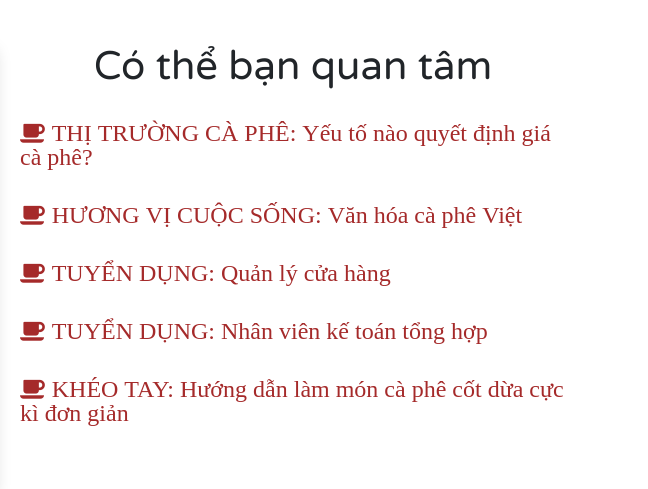
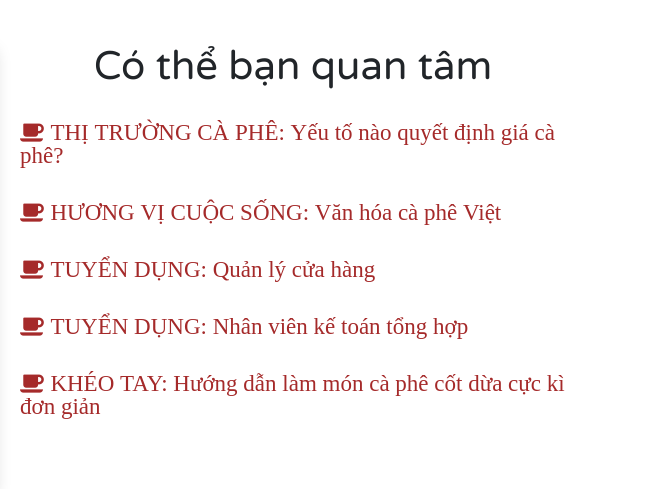
Before and after one commit to TRI4548/SGXua, a plain HTML site: page html/news.html in a window 1280 px wide. Shown: the part 1242-1731 px from the top of the page, 632-1280 px from the left. Drawn offline with nearby package versions, Linux system fonts and the light colour scheme.

Commit message:
fix outdate picture and related links's font-size

```diff
--- a/html/news.html
+++ b/html/news.html
@@ -150,7 +150,7 @@
             <div class="col-12 col-md-6 col-lg-3">
                 <div class="card-item card shadow mb-5 bg-body rounded-lg">
                     <a href="./tintucchitiet.html">
-                        <img src="https://scontent.fsgn5-9.fna.fbcdn.net/v/t1.15752-9/263300794_325728292446933_8719238282228184399_n.jpg?_nc_cat=105&ccb=1-5&_nc_sid=ae9488&_nc_ohc=FagjG10kVLUAX8FvrhG&_nc_ht=scontent.fsgn5-9.fna&oh=f908e6fd9abcaed9142d9fe9931a34ec&oe=61D589B5"
+                        <img src="https://cdn.discordapp.com/attachments/830313747389087766/930059693357940756/35.png"
                             class="card-img-top" alt="...">
                     </a>
                     <div class="card-body">
@@ -164,7 +164,7 @@
             <div class="col-12 col-md-6 col-lg-3">
                 <div class="card-item card shadow mb-5 bg-body rounded-lg">
                     <a href="#">
-                        <img src="https://scontent.xx.fbcdn.net/v/t1.15752-9/263678936_354248309804394_4496220013519454569_n.png?_nc_cat=102&ccb=1-5&_nc_sid=aee45a&_nc_ohc=9JYi2YnnNX8AX_Jlea1&_nc_ad=z-m&_nc_cid=0&_nc_ht=scontent.xx&oh=0e9a32a9e25aaec834069dc2797504c8&oe=61D40ED5"
+                        <img src="https://cdn.discordapp.com/attachments/830313747389087766/930062451460952124/unknown.png"
                             class="card-img-top" alt="...">
                     </a>
                     <div class="card-body">
@@ -224,23 +224,23 @@
                     <div class="tin-body">
                         <ul>
                             <li>
-                                <a href="./tin1.html"><i style="font-size: 24px" class="fa">&#xf0f4;
+                                <a href="./tin1.html"><i style="font-size: 23px" class="fa">&#xf0f4;
                                         THỊ TRƯỜNG CÀ PHÊ: Yếu tố nào quyết định giá cà phê?</i></a>
                             </li>
                             <li>
-                                <a href="./tin4.html"><i style="font-size: 24px" class="fa">&#xf0f4; HƯƠNG VỊ CUỘC SỐNG:
+                                <a href="./tin4.html"><i style="font-size: 23px" class="fa">&#xf0f4; HƯƠNG VỊ CUỘC SỐNG:
                                         Văn hóa cà phê Việt</i></a>
                             </li>
                             <li>
-                                <a href="./tintucchitiet.html"><i style="font-size: 24px" class="fa">&#xf0f4; TUYỂN
+                                <a href="./tintucchitiet.html"><i style="font-size: 23px" class="fa">&#xf0f4; TUYỂN
                                         DỤNG: Quản lý cửa hàng</i></a>
                             </li>
                             <li>
-                                <a href="./tin3.html"><i style="font-size: 24px" class="fa">&#xf0f4; TUYỂN DỤNG: Nhân
+                                <a href="./tin3.html"><i style="font-size: 23px" class="fa">&#xf0f4; TUYỂN DỤNG: Nhân
                                         viên kế toán tổng hợp</i></a>
                             </li>
                             <li>
-                                <a href="./tin5.html"><i style="font-size: 24px" class="fa">&#xf0f4; KHÉO TAY: Hướng dẫn
+                                <a href="./tin5.html"><i style="font-size: 23px" class="fa">&#xf0f4; KHÉO TAY: Hướng dẫn
                                         làm món cà phê cốt dừa cực
                                         kì đơn giản</i></a>
                             </li>
```
